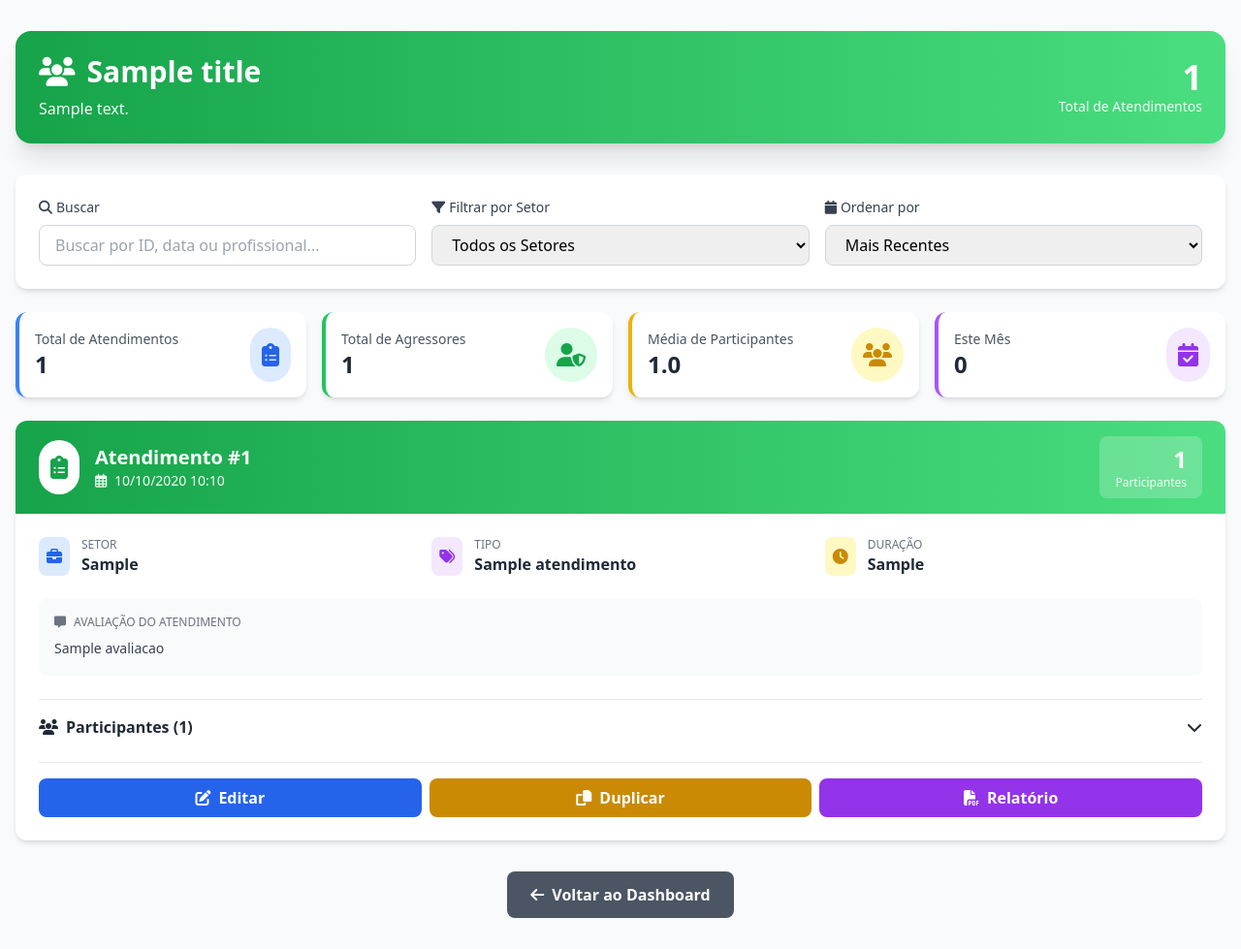
After one commit to OgliariNatan/pievdcs, a Django app: template seguranca_publica/templates/parcial/mostra_todos_grupos.html in a window 1280 px wide. The commit adds this page. Shown: the whole page at 97% size. Run offline with Django 5.2, Linux system fonts and the light colour scheme; the template is opened without the code that fills it: most values are stand-ins (such as "Sample title", 1, 10 or a date in 2020); some libraries are stand-ins or nearby versions.

Commit message:
adicionado buscas completas para a policia penal

```diff
--- /dev/null
+++ b/seguranca_publica/templates/parcial/mostra_todos_grupos.html
@@ -0,0 +1,415 @@
+{% load static %}
+<!DOCTYPE html>
+<html lang="pt-BR">
+<head>
+    <meta charset="UTF-8">
+    <meta name="viewport" content="width=device-width, initial-scale=1.0">
+    <title>{{ title }} - PIEVDCS</title>
+    <script src="https://cdn.tailwindcss.com"></script>
+    <link rel="stylesheet" href="https://cdnjs.cloudflare.com/ajax/libs/font-awesome/6.4.0/css/all.min.css">
+</head>
+<body class="bg-gray-50">
+    <div class="container mx-auto px-4 py-8">
+        <!-- Cabeçalho -->
+        <div class="bg-gradient-to-r from-green-600 to-green-400 rounded-2xl shadow-xl p-6 mb-8">
+            <div class="flex items-center justify-between">
+                <div>
+                    <h1 class="text-3xl font-bold text-white mb-2">
+                        <i class="fas fa-users mr-3"></i>{{ title }}
+                    </h1>
+                    <p class="text-green-50">{{ description }}</p>
+                </div>
+                <div class="text-right">
+                    <div class="text-white text-4xl font-bold">{{ grupos.count }}</div>
+                    <div class="text-green-50 text-sm">Total de Atendimentos</div>
+                </div>
+            </div>
+        </div>
+
+        <!-- Filtros e Busca -->
+        <div class="bg-white rounded-xl shadow-md p-6 mb-6">
+            <div class="grid grid-cols-1 md:grid-cols-3 gap-4">
+                <div>
+                    <label class="block text-sm font-medium text-gray-700 mb-2">
+                        <i class="fas fa-search mr-1"></i>Buscar
+                    </label>
+                    <input type="text"
+                           id="busca-grupos"
+                           placeholder="Buscar por ID, data ou profissional..."
+                           class="w-full px-4 py-2 border border-gray-300 rounded-lg focus:ring-2 focus:ring-green-500 focus:border-green-500">
+                </div>
+                <div>
+                    <label class="block text-sm font-medium text-gray-700 mb-2">
+                        <i class="fas fa-filter mr-1"></i>Filtrar por Setor
+                    </label>
+                    <select id="filtro-setor"
+                            class="w-full px-4 py-2 border border-gray-300 rounded-lg focus:ring-2 focus:ring-green-500 focus:border-green-500">
+                        <option value="">Todos os Setores</option>
+                        <option value="Assistente Social">Assistente Social</option>
+                        <option value="Psicóloga">Psicóloga</option>
+                        <option value="Enfermagem">Enfermagem</option>
+                        <option value="Grupo refletivo">Grupo Refletivo</option>
+                        <option value="Outros">Outros</option>
+                    </select>
+                </div>
+                <div>
+                    <label class="block text-sm font-medium text-gray-700 mb-2">
+                        <i class="fas fa-calendar mr-1"></i>Ordenar por
+                    </label>
+                    <select id="ordenacao"
+                            class="w-full px-4 py-2 border border-gray-300 rounded-lg focus:ring-2 focus:ring-green-500 focus:border-green-500">
+                        <option value="recente">Mais Recentes</option>
+                        <option value="antigo">Mais Antigos</option>
+                        <option value="participantes-desc">Mais Participantes</option>
+                        <option value="participantes-asc">Menos Participantes</option>
+                    </select>
+                </div>
+            </div>
+        </div>
+
+        <!-- Estatísticas Rápidas -->
+        <div class="grid grid-cols-1 md:grid-cols-4 gap-4 mb-6">
+            {% with total_agressores=grupos|length %}
+            <div class="bg-white rounded-xl shadow-md p-4 border-l-4 border-blue-500">
+                <div class="flex items-center justify-between">
+                    <div>
+                        <p class="text-sm text-gray-600">Total de Atendimentos</p>
+                        <p class="text-2xl font-bold text-gray-800">{{ grupos.count }}</p>
+                    </div>
+                    <div class="bg-blue-100 rounded-full p-3">
+                        <i class="fas fa-clipboard-list text-2xl text-blue-600"></i>
+                    </div>
+                </div>
+            </div>
+
+            <div class="bg-white rounded-xl shadow-md p-4 border-l-4 border-green-500">
+                <div class="flex items-center justify-between">
+                    <div>
+                        <p class="text-sm text-gray-600">Total de Agressores</p>
+                        <p class="text-2xl font-bold text-gray-800" id="total-agressores">0</p>
+                    </div>
+                    <div class="bg-green-100 rounded-full p-3">
+                        <i class="fas fa-user-shield text-2xl text-green-600"></i>
+                    </div>
+                </div>
+            </div>
+
+            <div class="bg-white rounded-xl shadow-md p-4 border-l-4 border-yellow-500">
+                <div class="flex items-center justify-between">
+                    <div>
+                        <p class="text-sm text-gray-600">Média de Participantes</p>
+                        <p class="text-2xl font-bold text-gray-800" id="media-participantes">0</p>
+                    </div>
+                    <div class="bg-yellow-100 rounded-full p-3">
+                        <i class="fas fa-users text-2xl text-yellow-600"></i>
+                    </div>
+                </div>
+            </div>
+
+            <div class="bg-white rounded-xl shadow-md p-4 border-l-4 border-purple-500">
+                <div class="flex items-center justify-between">
+                    <div>
+                        <p class="text-sm text-gray-600">Este Mês</p>
+                        <p class="text-2xl font-bold text-gray-800" id="atendimentos-mes">0</p>
+                    </div>
+                    <div class="bg-purple-100 rounded-full p-3">
+                        <i class="fas fa-calendar-check text-2xl text-purple-600"></i>
+                    </div>
+                </div>
+            </div>
+            {% endwith %}
+        </div>
+
+        <!-- Lista de Grupos -->
+        <div id="lista-grupos" class="space-y-4">
+            {% for grupo in grupos %}
+            <div class="grupo-card bg-white rounded-xl shadow-md hover:shadow-xl transition-shadow duration-300 overflow-hidden"
+                 data-setor="{{ grupo.setor_atendimento }}"
+                 data-data="{{ grupo.data_atendimento|date:'Y-m-d' }}"
+                 data-participantes="{{ grupo.agressores_atendidos.count }}">
+
+                <!-- Cabeçalho do Card -->
+                <div class="bg-gradient-to-r from-green-600 to-green-400 px-6 py-4">
+                    <div class="flex items-center justify-between">
+                        <div class="flex items-center gap-4">
+                            <div class="bg-white rounded-full p-3">
+                                <i class="fas fa-clipboard-list text-2xl text-green-600"></i>
+                            </div>
+                            <div>
+                                <h3 class="text-xl font-bold text-white">
+                                    Atendimento #{{ grupo.id }}
+                                </h3>
+                                <p class="text-green-50 text-sm">
+                                    <i class="far fa-calendar-alt mr-1"></i>
+                                    {{ grupo.data_atendimento|date:"d/m/Y H:i" }}
+                                </p>
+                            </div>
+                        </div>
+                        <div class="text-right">
+                            <div class="bg-white bg-opacity-20 rounded-lg px-4 py-2">
+                                <div class="text-white text-2xl font-bold">
+                                    {{ grupo.agressores_atendidos.count }}
+                                </div>
+                                <div class="text-green-50 text-xs">Participantes</div>
+                            </div>
+                        </div>
+                    </div>
+                </div>
+
+                <!-- Corpo do Card -->
+                <div class="p-6">
+                    <!-- Informações do Atendimento -->
+                    <div class="grid grid-cols-1 md:grid-cols-3 gap-4 mb-6">
+                        <div class="flex items-start gap-3">
+                            <div class="bg-blue-100 rounded-lg p-2">
+                                <i class="fas fa-briefcase text-blue-600"></i>
+                            </div>
+                            <div>
+                                <p class="text-xs text-gray-500 uppercase">Setor</p>
+                                <p class="font-semibold text-gray-800">{{ grupo.setor_atendimento }}</p>
+                            </div>
+                        </div>
+
+                        {% if grupo.atendimento %}
+                        <div class="flex items-start gap-3">
+                            <div class="bg-purple-100 rounded-lg p-2">
+                                <i class="fas fa-tags text-purple-600"></i>
+                            </div>
+                            <div>
+                                <p class="text-xs text-gray-500 uppercase">Tipo</p>
+                                <p class="font-semibold text-gray-800">{{ grupo.atendimento }}</p>
+                            </div>
+                        </div>
+                        {% endif %}
+
+                        {% if grupo.tempo_atendimento %}
+                        <div class="flex items-start gap-3">
+                            <div class="bg-yellow-100 rounded-lg p-2">
+                                <i class="fas fa-clock text-yellow-600"></i>
+                            </div>
+                            <div>
+                                <p class="text-xs text-gray-500 uppercase">Duração</p>
+                                <p class="font-semibold text-gray-800">{{ grupo.tempo_atendimento }}</p>
+                            </div>
+                        </div>
+                        {% endif %}
+
+                        {% if grupo.usuario %}
+                        <div class="flex items-start gap-3">
+                            <div class="bg-green-100 rounded-lg p-2">
+                                <i class="fas fa-user-md text-green-600"></i>
+                            </div>
+                            <div>
+                                <p class="text-xs text-gray-500 uppercase">Profissional</p>
+                                <p class="font-semibold text-gray-800">
+                                    {{ grupo.usuario.get_full_name|default:grupo.usuario.username }}
+                                </p>
+                            </div>
+                        </div>
+                        {% endif %}
+                    </div>
+
+                    <!-- Avaliação -->
+                    {% if grupo.avaliacao %}
+                    <div class="mb-6 bg-gray-50 rounded-lg p-4">
+                        <p class="text-xs text-gray-500 uppercase mb-2 flex items-center gap-2">
+                            <i class="fas fa-comment-alt"></i>Avaliação do Atendimento
+                        </p>
+                        <p class="text-gray-700 text-sm leading-relaxed">{{ grupo.avaliacao }}</p>
+                    </div>
+                    {% endif %}
+
+                    <!-- Lista de Participantes -->
+                    <div class="border-t pt-4">
+                        <button onclick="toggleParticipantes({{ grupo.id }})"
+                                class="w-full flex items-center justify-between text-left font-semibold text-gray-800 hover:text-green-600 transition-colors">
+                            <span class="flex items-center gap-2">
+                                <i class="fas fa-users"></i>
+                                Participantes ({{ grupo.agressores_atendidos.count }})
+                            </span>
+                            <i class="fas fa-chevron-down transition-transform" id="chevron-{{ grupo.id }}"></i>
+                        </button>
+
+                        <div id="participantes-{{ grupo.id }}" class="hidden mt-4 space-y-2">
+                            {% for agressor in grupo.agressores_atendidos.all %}
+                            <div class="flex items-center justify-between p-3 bg-gray-50 rounded-lg hover:bg-gray-100 transition-colors">
+                                <div class="flex items-center gap-3">
+                                    <div class="bg-green-100 rounded-full p-2">
+                                        <i class="fas fa-user text-green-600"></i>
+                                    </div>
+                                    <div>
+                                        <p class="font-semibold text-gray-800">{{ agressor.nome }}</p>
+                                        <p class="text-xs text-gray-500">CPF: {{ agressor.cpf }}</p>
+                                    </div>
+                                </div>
+                                <button onclick="visualizarAgressor('{{ agressor.cpf }}')"
+                                        class="px-3 py-1 bg-green-600 text-white rounded hover:bg-green-700 transition text-sm">
+                                    <i class="fas fa-eye mr-1"></i>Ver Histórico
+                                </button>
+                            </div>
+                            {% empty %}
+                            <p class="text-gray-500 text-center py-4">Nenhum participante registrado</p>
+                            {% endfor %}
+                        </div>
+                    </div>
+
+                    <!-- Ações -->
+                    <div class="flex gap-2 mt-6 pt-4 border-t">
+                        <button onclick="editarAtendimento({{ grupo.id }})"
+                                class="flex-1 px-4 py-2 bg-blue-600 text-white rounded-lg hover:bg-blue-700 transition font-semibold">
+                            <i class="fas fa-edit mr-2"></i>Editar
+                        </button>
+                        <button onclick="duplicarAtendimento({{ grupo.id }})"
+                                class="flex-1 px-4 py-2 bg-yellow-600 text-white rounded-lg hover:bg-yellow-700 transition font-semibold">
+                            <i class="fas fa-copy mr-2"></i>Duplicar
+                        </button>
+                        <button onclick="gerarRelatorio({{ grupo.id }})"
+                                class="flex-1 px-4 py-2 bg-purple-600 text-white rounded-lg hover:bg-purple-700 transition font-semibold">
+                            <i class="fas fa-file-pdf mr-2"></i>Relatório
+                        </button>
+                    </div>
+                </div>
+            </div>
+            {% empty %}
+            <div class="bg-white rounded-xl shadow-md p-12 text-center">
+                <i class="fas fa-inbox text-6xl text-gray-300 mb-4"></i>
+                <h3 class="text-xl font-bold text-gray-700 mb-2">Nenhum atendimento encontrado</h3>
+                <p class="text-gray-500">Não há atendimentos registrados no sistema.</p>
+            </div>
+            {% endfor %}
+        </div>
+
+        <!-- Botão Voltar -->
+        <div class="mt-8 text-center">
+            <a href="{% url 'seguranca_publica:penal' %}"
+               class="inline-flex items-center gap-2 px-6 py-3 bg-gray-600 text-white rounded-lg hover:bg-gray-700 transition font-semibold">
+                <i class="fas fa-arrow-left"></i>Voltar ao Dashboard
+            </a>
+        </div>
+    </div>
+
+    <!-- Modal Container -->
+    <div id="modal-container"></div>
+
+    <script>
+        // Calcular estatísticas
+        document.addEventListener('DOMContentLoaded', function() {
+            const cards = document.querySelectorAll('.grupo-card');
+            let totalAgressores = 0;
+            let atendimentosMes = 0;
+            const mesAtual = new Date().getMonth();
+            const anoAtual = new Date().getFullYear();
+
+            cards.forEach(card => {
+                const participantes = parseInt(card.dataset.participantes) || 0;
+                totalAgressores += participantes;
+
+                const dataAtendimento = new Date(card.dataset.data);
+                if (dataAtendimento.getMonth() === mesAtual && dataAtendimento.getFullYear() === anoAtual) {
+                    atendimentosMes++;
+                }
+            });
+
+            const media = cards.length > 0 ? (totalAgressores / cards.length).toFixed(1) : 0;
+
+            document.getElementById('total-agressores').textContent = totalAgressores;
+            document.getElementById('media-participantes').textContent = media;
+            document.getElementById('atendimentos-mes').textContent = atendimentosMes;
+        });
+
+        // Toggle participantes
+        function toggleParticipantes(id) {
+            const participantes = document.getElementById(`participantes-${id}`);
+            const chevron = document.getElementById(`chevron-${id}`);
+
+            participantes.classList.toggle('hidden');
+            chevron.classList.toggle('rotate-180');
+        }
+
+        // Busca
+        document.getElementById('busca-grupos').addEventListener('input', function(e) {
+            const busca = e.target.value.toLowerCase();
+            filtrarGrupos();
+        });
+
+        // Filtro por setor
+        document.getElementById('filtro-setor').addEventListener('change', function() {
+            filtrarGrupos();
+        });
+
+        // Ordenação
+        document.getElementById('ordenacao').addEventListener('change', function() {
+            ordenarGrupos(this.value);
+        });
+
+        function filtrarGrupos() {
+            const busca = document.getElementById('busca-grupos').value.toLowerCase();
+            const setor = document.getElementById('filtro-setor').value;
+            const cards = document.querySelectorAll('.grupo-card');
+
+            cards.forEach(card => {
+                const texto = card.textContent.toLowerCase();
+                const setorCard = card.dataset.setor;
+
+                const matchBusca = texto.includes(busca);
+                const matchSetor = !setor || setorCard === setor;
+
+                if (matchBusca && matchSetor) {
+                    card.style.display = 'block';
+                } else {
+                    card.style.display = 'none';
+                }
+            });
+        }
+
+        function ordenarGrupos(tipo) {
+            const lista = document.getElementById('lista-grupos');
+            const cards = Array.from(document.querySelectorAll('.grupo-card'));
+
+            cards.sort((a, b) => {
+                switch(tipo) {
+                    case 'recente':
+                        return b.dataset.data.localeCompare(a.dataset.data);
+                    case 'antigo':
+                        return a.dataset.data.localeCompare(b.dataset.data);
+                    case 'participantes-desc':
+                        return parseInt(b.dataset.participantes) - parseInt(a.dataset.participantes);
+                    case 'participantes-asc':
+                        return parseInt(a.dataset.participantes) - parseInt(b.dataset.participantes);
+                }
+            });
+
+            cards.forEach(card => lista.appendChild(card));
+        }
+
+        // Funções de ação
+        function visualizarAgressor(cpf) {
+            // Abrir modal de busca por CPF
+            fetch("{% url 'seguranca_publica:buscar_atendimentos_por_cpf_modal' %}", {
+                method: 'POST',
+                headers: {
+                    'Content-Type': 'application/x-www-form-urlencoded',
+                    'X-CSRFToken': '{{ csrf_token }}'
+                },
+                body: `cpf=${cpf}`
+            })
+            .then(resp => resp.text())
+            .then(html => {
+                document.getElementById('modal-container').innerHTML = html;
+            });
+        }
+
+        function editarAtendimento(id) {
+            alert(`Editar atendimento #${id} - Funcionalidade em desenvolvimento`);
+        }
+
+        function duplicarAtendimento(id) {
+            alert(`Duplicar atendimento #${id} - Funcionalidade em desenvolvimento`);
+        }
+
+        function gerarRelatorio(id) {
+            alert(`Gerar relatório do atendimento #${id} - Funcionalidade em desenvolvimento`);
+        }
+    </script>
+</body>
+</html>
--- a/seguranca_publica/templates/penal.html
+++ b/seguranca_publica/templates/penal.html
@@ -187,7 +187,7 @@
                                 </div>
                                 {% endfor %}
                             </div>
-                            <a href="#"
+                            <a href="{% url 'seguranca_publica:mostra_todos_grupos_penal' %}"
                                 class="mt-auto text-center text-xs bg-white/10 hover:bg-white/20 transition-colors rounded-lg py-2 px-3 mt-3">
                                 Ver todos os grupos
                             </a>
```
Also changed, not shown: seguranca_publica/urls.py (+11 -3 lines), seguranca_publica/views/penal.py (+22 -0 lines).
